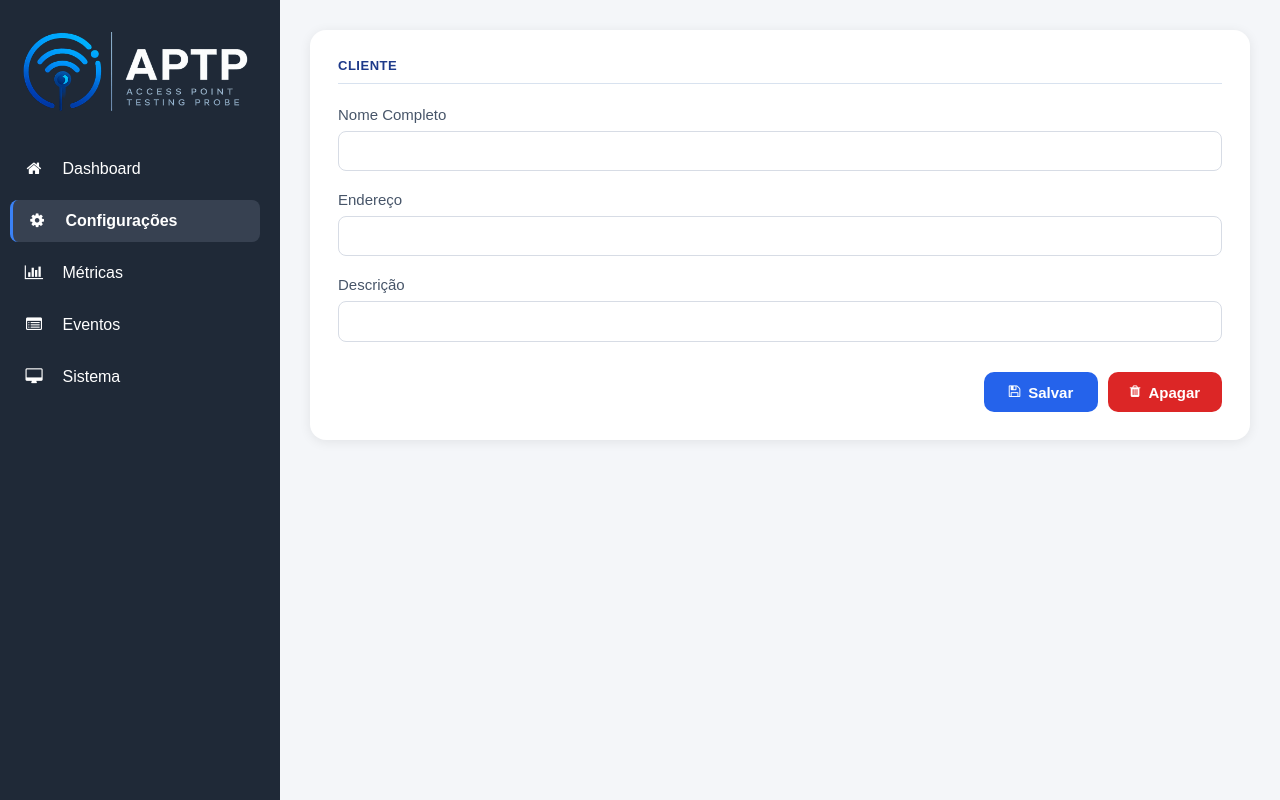
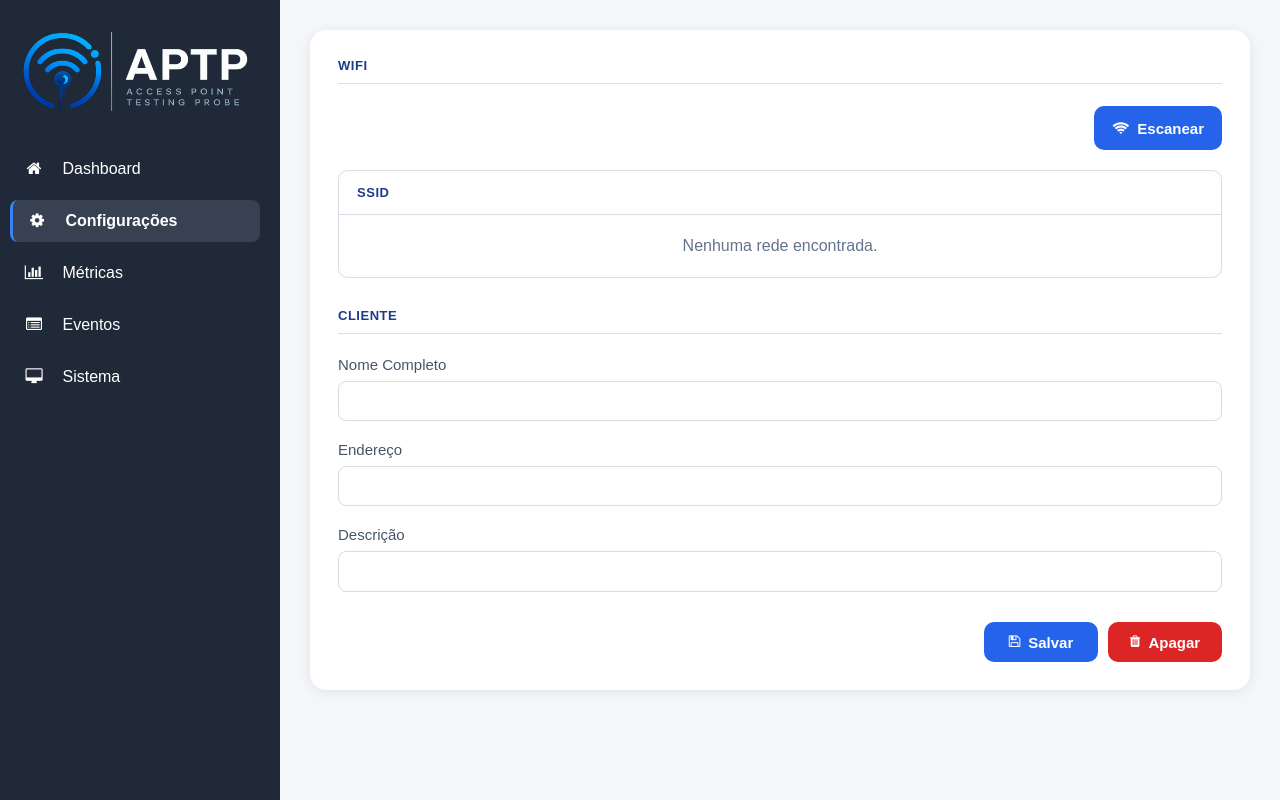
Before and after one commit to carloshorajr/aptp, a Flask app: page /settings in a window 1280 px wide. Run offline with Flask 3, Linux system fonts and the light colour scheme; parts of the project's set-up code (start-up, migrations or seed data) failed here and were passed over.

Commit message:
Implement Wi-Fi scan panel with dynamic network list

```diff
--- a/backend/controllers/settings_controller.py
+++ b/backend/controllers/settings_controller.py
@@ -3,6 +3,8 @@ from backend.repositories.settings_repository import SettingsRepository
 from backend.services.system_service import SystemService
 
 from backend.services.application_service import ApplicationService
+
+from backend.services.network_service import NetworkService
 
 class SettingsController:
 
@@ -40,3 +42,19 @@ class SettingsController:
         settings.descricao = ""
 
         SettingsRepository.save(settings)
+
+    @staticmethod
+    def scan_wifi():
+
+        return [
+
+                {
+                    "ssid": network.ssid,
+                    "connected": network.connected,
+                    "signal": network.signal,
+                    "security": network.security
+                }
+
+                for network in NetworkService.scan_wifi()
+
+            ]
--- a/backend/routes/settings.py
+++ b/backend/routes/settings.py
@@ -1,4 +1,4 @@
-from flask import Blueprint, render_template, request, redirect, flash
+from flask import Blueprint, render_template, request, redirect, flash, jsonify
 
 from backend.controllers.settings_controller import SettingsController
 
@@ -24,3 +24,15 @@ def clear_settings():
     SettingsController.clear()
 
     return redirect("/settings")
+
+@settings_bp.route(
+    "/settings/wifi/scan",
+    methods=["POST"]
+)
+def scan_wifi():
+
+    return jsonify(
+
+        SettingsController.scan_wifi()
+
+    )
--- a/backend/services/network_service.py
+++ b/backend/services/network_service.py
@@ -144,7 +144,11 @@ class NetworkService:
 
             active = parts[0] == "yes"
 
-            ssid = parts[1]
+            ssid = parts[1].strip()
+
+            if not ssid:
+
+                continue
 
             signal = int(parts[2]) if parts[2].isdigit() else 0
 
--- a/frontend/static/css/settings.css
+++ b/frontend/static/css/settings.css
@@ -268,6 +268,152 @@
 }
 
 /* ==========================================================
+   WIFI
+========================================================== */
+
+.wifi-toolbar{
+
+    display:flex;
+
+    justify-content:flex-end;
+
+    margin:18px 0 20px;
+
+}
+
+/* ==========================================================
+   TABELA WIFI
+========================================================== */
+
+.wifi-table{
+
+    border:1px solid #d7dce5;
+
+    border-radius:10px;
+
+    overflow:hidden;
+
+    background:#fff;
+
+}
+
+.wifi-header{
+
+    display:grid;
+
+    grid-template-columns:1fr auto;
+
+    align-items:center;
+
+    padding:14px 18px;
+
+    border-bottom:1px solid #d7dce5;
+
+    font-size:13px;
+
+    font-weight:700;
+
+    text-transform:uppercase;
+
+    letter-spacing:.04em;
+
+    color:#1e3a8a;
+
+}
+
+#wifi-list{
+
+    display:flex;
+
+    flex-direction:column;
+
+}
+
+.wifi-item{
+
+    display:grid;
+
+    grid-template-columns:1fr auto;
+
+    align-items:center;
+
+    padding:14px 18px;
+
+    border-bottom:1px solid #eef2f7;
+
+}
+
+.wifi-item:last-child{
+
+    border-bottom:none;
+
+}
+
+.wifi-item:nth-child(odd){
+
+    background:#edf4ff;
+
+}
+
+.wifi-item:nth-child(even){
+
+    background:#ffffff;
+
+}
+
+.wifi-ssid{
+
+    font-size:15px;
+
+    color:#334155;
+
+    font-weight:600;
+
+}
+
+.wifi-actions{
+
+    display:flex;
+
+    gap:10px;
+
+}
+
+.wifi-icon-btn{
+
+    width:42px;
+
+    height:40px;
+
+    padding:0;
+
+    display:flex;
+
+    justify-content:center;
+
+    align-items:center;
+
+}
+
+.wifi-icon-btn i{
+
+    margin:0;
+
+    font-size:15px;
+
+}
+
+.wifi-empty{
+
+    padding:22px;
+
+    text-align:center;
+
+    color:#64748b;
+
+}
+
+/* ==========================================================
    RESPONSIVIDADE
 ========================================================== */
 
--- a/frontend/static/js/events.js
+++ b/frontend/static/js/events.js
@@ -187,7 +187,7 @@ const Events = {
 
                 confirmClass: "btn-outline",
 
-                confirmText: "Entendi",
+                confirmText: "Cancelar",
 
                 showCancel: false
 
@@ -256,7 +256,7 @@ const Events = {
 
                 iconClass: "info",
 
-                confirmText: "Entendi",
+                confirmText: "Cancelar",
 
                 confirmClass: "btn-outline",
 
@@ -298,7 +298,7 @@ const Events = {
 
                 iconClass: "info",
 
-                confirmText: "Entendi",
+                confirmText: "Cancelar",
 
                 confirmClass: "btn-outline",
 
@@ -315,7 +315,7 @@ const Events = {
             title: "Apagar Eventos",
 
             message:
-                "Você deseja apagar todos os registros de eventos?\nEsta ação não poderá ser desfeita!",
+                "Você deseja apagar todo o registro de eventos?\nEsta ação não poderá ser desfeita!",
 
             icon: "trash",
 
--- a/frontend/static/js/settings.js
+++ b/frontend/static/js/settings.js
@@ -1,4 +1,6 @@
 const Settings = {
+
+    networks: [],
 
     init() {
 
@@ -67,7 +69,7 @@ const Settings = {
 
                 iconClass: "info",
 
-                confirmText: "Entendi",
+                confirmText: "Cancelar",
 
                 confirmClass: "btn-outline",
 
@@ -141,7 +143,7 @@ const Settings = {
 
                 iconClass: "info",
 
-                confirmText: "Entendi",
+                confirmText: "Cancelar",
 
                 confirmClass: "btn-outline",
 
@@ -200,6 +202,165 @@ const Settings = {
 
     },
 
+    async scanWifi() {
+
+        const response = await fetch(
+
+            "/settings/wifi/scan",
+
+            {
+
+                method: "POST"
+
+            }
+
+        );
+
+        const networks = await response.json();
+
+        this.renderWifiList(networks);
+
+    },
+
+    renderWifiList(networks) {
+
+        const list =
+            document.getElementById("wifi-list");
+
+        this.networks = networks;
+
+        list.innerHTML = "";
+
+        if (networks.length === 0) {
+
+            list.innerHTML = `
+
+            <div class="wifi-empty">
+
+                Nenhuma rede encontrada.
+
+            </div>
+
+            `;
+
+            return;
+
+        }
+
+        for (const [index, network] of networks.entries()) {
+
+            list.insertAdjacentHTML(
+
+                "beforeend",
+
+                `
+
+                <div class="wifi-item">
+
+                    <span class="wifi-ssid">
+
+                        ${network.ssid}
+
+                    </span>
+
+                    <div class="wifi-actions">
+
+                        <button
+                            type="button"
+                            class="btn btn-outline wifi-icon-btn"
+                            title="Detalhes"
+                            onclick="Settings.showWifiDetails(${index})"
+                        >
+
+                            <i class="fa fa-info-circle"></i>
+
+                        </button>
+
+                        <button
+                            type="button"
+                            class="btn ${network.connected ? "btn-danger" : "btn-primary"} wifi-icon-btn"
+                            title="${network.connected ? "Desconectar" : "Conectar"}"
+                            onclick="Settings.toggleWifi(${index})"
+                        >
+
+                            <i class="fa fa-${network.connected ? "chain-broken" : "plug"}"></i>
+
+                        </button>
+
+                    </div>
+
+                </div>
+
+                `
+
+            );
+
+        }
+
+    },
+
+    showWifiDetails(index) {
+
+        const network = this.networks[index];
+
+        if (!network) {
+
+            return;
+
+        }
+
+        showModal({
+
+            title: network.ssid,
+
+            message:
+                "Os detalhes desta rede serão implementados no próximo sprint.",
+
+            icon: "info-circle",
+
+            iconClass: "info",
+
+            confirmText: "Entendi",
+
+            confirmClass: "btn-outline",
+
+            showCancel: false
+
+        });
+
+    },
+
+    toggleWifi(index) {
+
+        const network = this.networks[index];
+
+        if (!network) {
+
+            return;
+
+        }
+
+        showModal({
+
+            title: network.ssid,
+
+            message:
+                "A conexão com redes Wi-Fi será implementada no próximo sprint.",
+
+            icon: "wifi",
+
+            iconClass: "info",
+
+            confirmText: "Entendi",
+
+            confirmClass: "btn-outline",
+
+            showCancel: false
+
+        });
+
+    },
+
     destroy() {
 
     }
--- a/frontend/templates/settings.html
+++ b/frontend/templates/settings.html
@@ -8,6 +8,47 @@
         id="settings-form"
         method="post"
     >
+
+    <div class="settings-section">
+
+        <h3>WIFI</h3>
+
+        <div class="wifi-toolbar">
+
+            {% with
+                href=None,
+                type="button",
+                css_class="btn-primary",
+                label="Escanear",
+                icon="wifi",
+                onclick="Settings.scanWifi()"
+            %}
+            {% include "components/buttons/button.html" %}
+            {% endwith %}
+
+        </div>
+
+        <div class="wifi-table">
+
+            <div class="wifi-header">
+
+                <span>SSID</span>
+
+            </div>
+
+            <div id="wifi-list">
+
+                <div class="wifi-empty">
+
+                    Nenhuma rede encontrada.
+
+                </div>
+
+            </div>
+
+        </div>
+
+        </div>
 
         <div class="settings-section">
 
```
